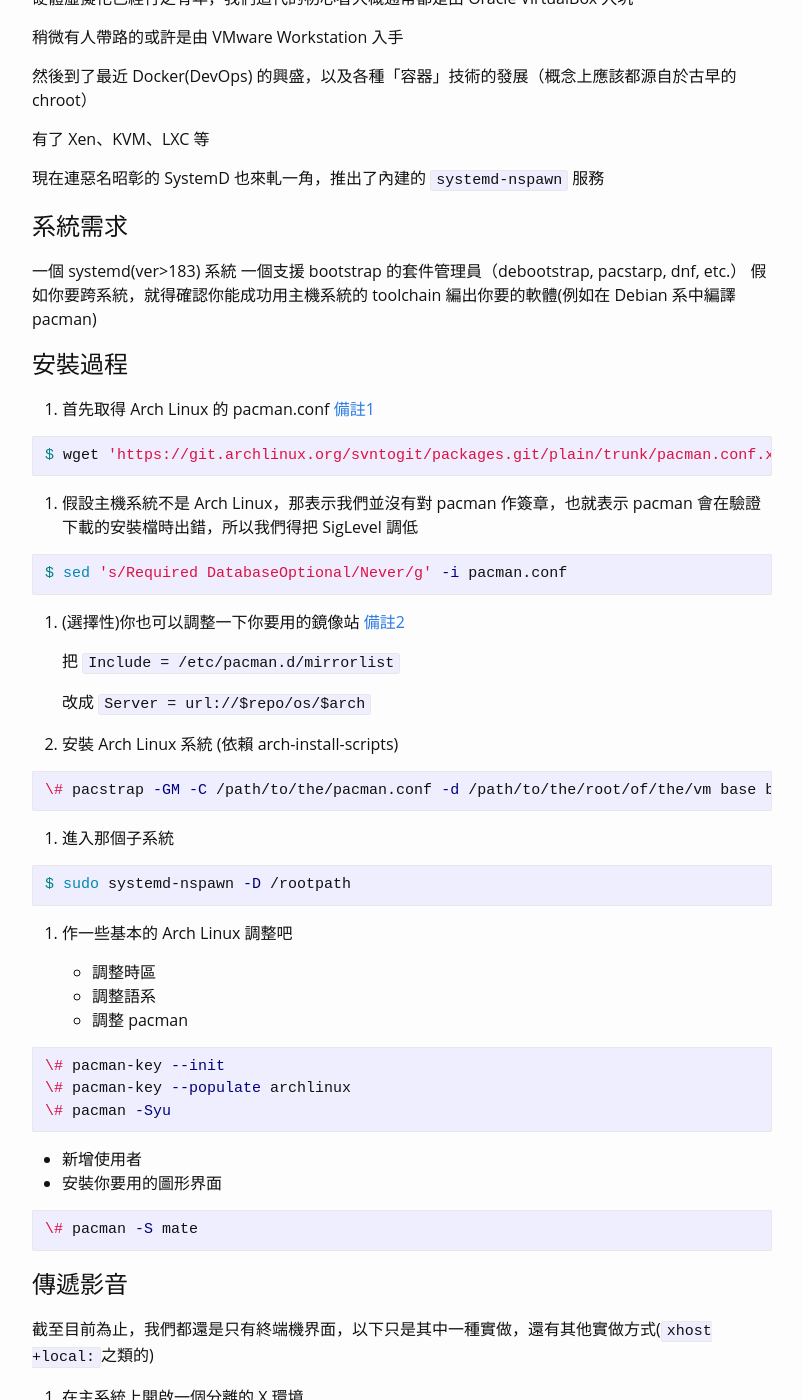
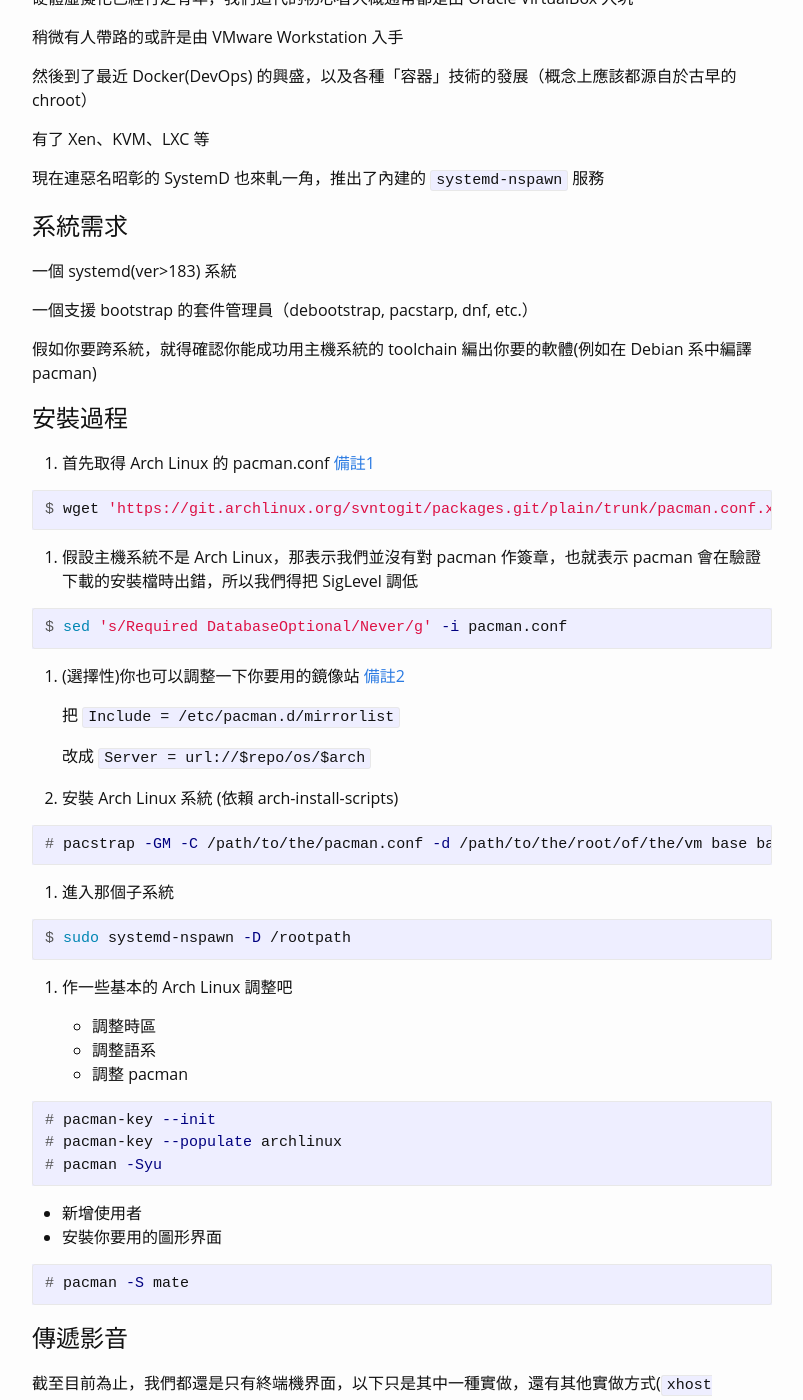
Before and after one commit to Brli/brli.github.io, a Jekyll site: the page built from _posts/2016-05-11-systemd-nspawn.markdown, in a window 1280 px wide and 1400 px high, scrolled down 307 px. Shown: the whole window, without its empty margins (238-1041 px from the left). Built offline with Jekyll 4.4.1, drawn with Linux system fonts in a browser that asks for light colours; comment, search, counter and statistics services are not loaded; some of the changed text lies outside the part shown.

Commit message:
fix quoted type

````diff
--- a/_posts/2016-05-11-systemd-nspawn.markdown
+++ b/_posts/2016-05-11-systemd-nspawn.markdown
@@ -21,7 +21,9 @@
 =======
 
 一個 systemd(ver>183) 系統
+
 一個支援 bootstrap 的套件管理員（debootstrap, pacstarp, dnf, etc.）
+
 假如你要跨系統，就得確認你能成功用主機系統的 toolchain 編出你要的軟體(例如在 Debian 系中編譯 pacman)
 
 安裝過程
@@ -29,13 +31,13 @@
 
 1. 首先取得 Arch Linux 的 pacman.conf [備註1][1]
 
-```bash
+```terminal
 $ wget 'https://git.archlinux.org/svntogit/packages.git/plain/trunk/pacman.conf.x86_64?h=packages/pacman' -O pacman.conf
 ```
 
 2. 假設主機系統不是 Arch Linux，那表示我們並沒有對 pacman 作簽章，也就表示 pacman 會在驗證下載的安裝檔時出錯，所以我們得把 SigLevel 調低
 
-```bash
+```terminal
 $ sed 's/Required DatabaseOptional/Never/g' -i pacman.conf
 ```
 
@@ -48,13 +50,13 @@
 4. 安裝 Arch Linux 系統
 (依賴 arch-install-scripts)
 
-```bash
-\# pacstrap -GM -C /path/to/the/pacman.conf -d /path/to/the/root/of/the/vm base base-devel
+```terminal
+# pacstrap -GM -C /path/to/the/pacman.conf -d /path/to/the/root/of/the/vm base base-devel
 ```
 
 5. 進入那個子系統
 
-```bash
+```terminal
 $ sudo systemd-nspawn -D /rootpath
 ```
 
@@ -64,17 +66,17 @@
    * 調整語系
    * 調整 pacman
 
-```bash
-\# pacman-key --init
-\# pacman-key --populate archlinux
-\# pacman -Syu
+```terminal
+# pacman-key --init
+# pacman-key --populate archlinux
+# pacman -Syu
 ```
 
    * 新增使用者
    * 安裝你要用的圖形界面
 
-```bash
-\# pacman -S mate
+```terminal
+# pacman -S mate
 ```
 
 傳遞影音
@@ -84,21 +86,21 @@
 
 1. 在主系統上開啟一個分離的 X 環境
 
-```bash
+```terminal
 $ Xephyr -screen 1280x720 -glamor +xinerama -noreset :1
 ```
 
 2. 使用新增的使用者登入你的容器
 
-```bash
-$ sudo systemd-nspawn -D /rootpath --user=*username* --setenv=DISPLAY=:1
+```terminal
+$ sudo systemd-nspawn -D /rootpath --user=$USER --setenv=DISPLAY=:1
 ```
 
    **這裡的`:1`務必要對應第一步最後面啟動的位置**
 
 3. 在容器中使用正確的方式開啟 X 環境
 
-```bash
+```terminal
 $ startx
 ```
 
@@ -108,7 +110,7 @@
 
     在主系統上以一般使用者執行
 
-```bash
+```terminal
 $ pactl load-module module-native-protocol-unix socket=/path/to/socket
 ```
 
@@ -116,8 +118,8 @@
 
 5. 使用正確的環境變數登入你的容器（當然，容器內也得安裝 PulseAudio ）
 
-```bash
-$ sudo systemd-nspawn -D /rootpath --user=*username* --setenv=DISPLAY=:1 --bind=/socketpath --setenv=PULSE_SERVER=/socketpath
+```terminal
+$ sudo systemd-nspawn -D /rootpath --user=$USER --setenv=DISPLAY=:1 --bind=/socketpath --setenv=PULSE_SERVER=/socketpath
 ```
 
 6. 這時候你就可以盡情的、無痕的，使用這個虛擬機ギリギリ愛了！
````
